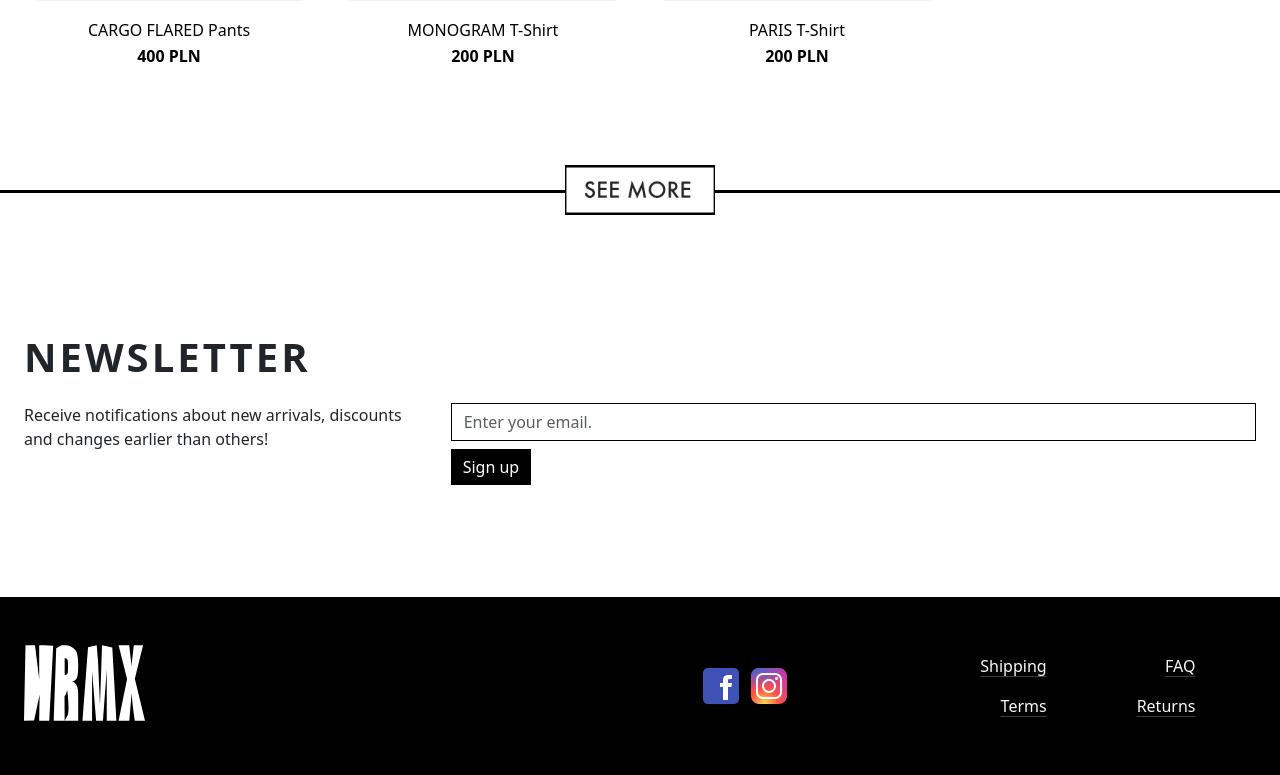
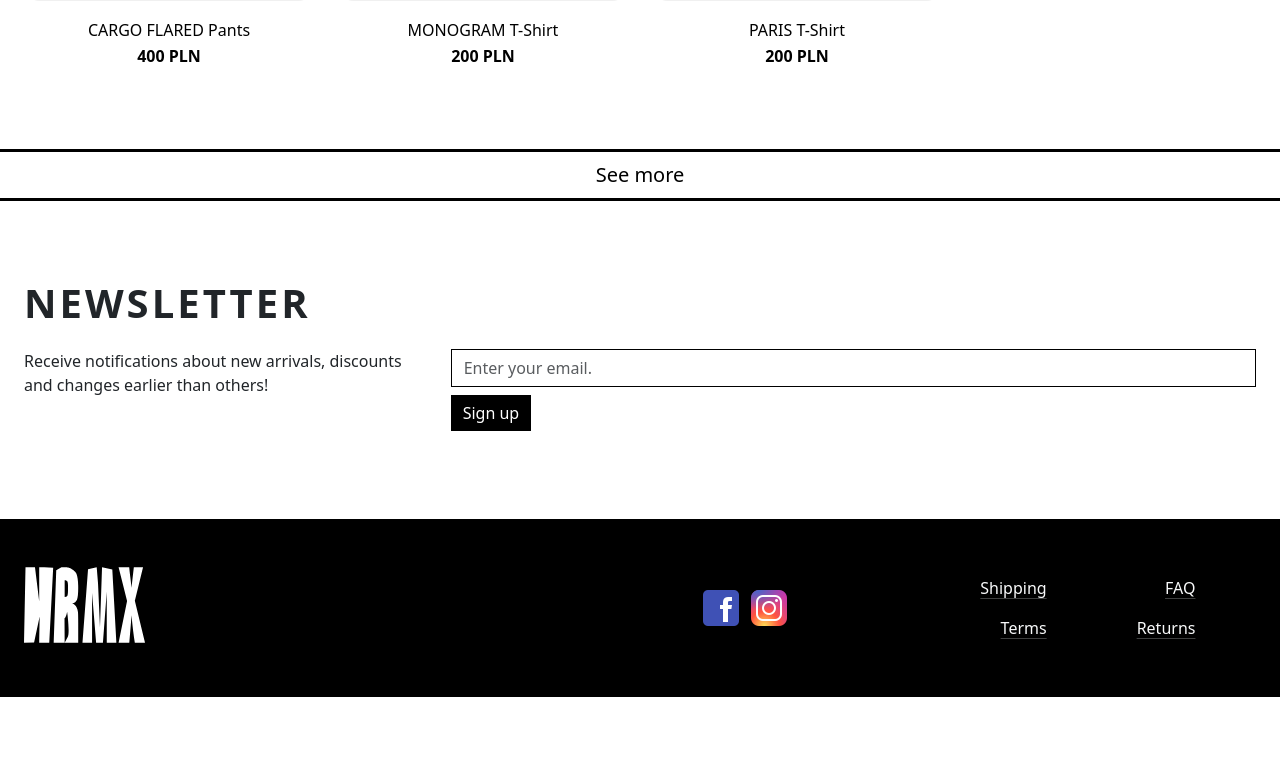
Before and after one commit to H4rmonixx/BasicEcommerce, a PHP site: page / in a window 1280 px wide. Shown: the part 1702-2477 px from the top of the page. After the commit the page ends 2399 px from the top, so only its background shows below. Run offline with PHP 8.4, Linux system fonts and the light colour scheme.

Commit message:
new layout engine

```diff
--- a/app/Controllers/HomeController.php
+++ b/app/Controllers/HomeController.php
@@ -3,23 +3,14 @@
 namespace App\Controllers;
 
 require_once __DIR__ . '/../Core/Request.php';
+require_once __DIR__ . '/../Core/LayoutEngine.php';
 use App\Core\Request;
+use App\Core\LayoutEngine;
 
 class HomeController {
     public function index(Request $request) {
-        $body = file_get_contents(__DIR__ . '/../Views/index.html');
-        $styles = <<<EOD
-        <link rel="stylesheet" href="/css/style.css">
-        <link rel="stylesheet" href="/css/index.css">
-        EOD;
-        $scripts = <<<EOD
-        <script src="/js/index.js"></script>
-        <script src="/js/loadProductTiles.js"></script>
-        <script src="/js/loadCartSize.js"></script>
-        <script src="/js/infobox.js"></script>
-        EOD;
 
-        include __DIR__ . '/../Views/layout.php';
+        echo LayoutEngine::resolveLayout('index.html');
 
         return true;
     }
--- a/app/Controllers/ProductController.php
+++ b/app/Controllers/ProductController.php
@@ -3,29 +3,18 @@
 namespace App\Controllers;
 
 require_once __DIR__ . '/../Core/Request.php';
+require_once __DIR__ . '/../Core/LayoutEngine.php';
 use App\Core\Request;
+use App\Core\LayoutEngine;
 
 class ProductController {
     public function productsList(Request $request) {
 
-        $title = "View products";
-        $body = file_get_contents(__DIR__ . '/../Views/products.html');
-        $styles = <<<EOD
-        <link rel="stylesheet" href="/css/style.css">
-        <link rel="stylesheet" href="/css/products.css">
-        EOD;
-        $scripts = <<<EOD
-        <script src="/js/products.js"></script>
-        <script src="/js/loadProductTiles.js"></script>
-        <script src="/js/loadCartSize.js"></script>
-        <script src="/js/infobox.js"></script>
-        EOD;
+        echo LayoutEngine::resolveLayout('products.html');
 
         if($request->param("category") != null){
-            $scripts .= '<script>linkCategory = "'.$request->param("category").'";</script>';
+            echo '<script>linkCategory = "'.$request->param("category").'";</script>';
         }
-
-        include __DIR__ . '/../Views/layout.php';
 
         return true;
     }
--- /dev/null
+++ b/app/Core/LayoutEngine.php
@@ -0,0 +1,24 @@
+<?php
+
+namespace App\Core;
+
+class LayoutEngine {
+
+    public static function resolveLayout($viewName){
+        $pattern = '/@section\("([^"]+)"\)\s*(.*?)\s*@endsection/s';
+        $view = file_get_contents(__DIR__ . '/../Views/' . $viewName);
+
+        preg_match_all($pattern, $view, $matches);
+
+        $website = file_get_contents(__DIR__ . '/../Views/layout.html');
+
+        foreach($matches[1] as $index => $name){
+            $website = str_replace("@showsection(\"$name\")", $matches[2][$index], $website);
+        }
+
+        $website = preg_replace('/@showsection\(\"([^"]+)\"\)/', "", $website);
+
+        return $website;
+    }
+
+};
--- a/app/Views/index.html
+++ b/app/Views/index.html
@@ -1,4 +1,21 @@
-<a href="allproducts_page.php?collection=1" class="banner container-fluid d-flex justify-content-center mb-4 mb-sm-5 p-0">
+@section("title")
+H.R.M.X
+@endsection
+
+@section("styles")
+<link rel="stylesheet" href="/css/style.css">
+<link rel="stylesheet" href="/css/index.css">
+@endsection
+
+@section("scripts")
+<script src="/js/index.js"></script>
+<script src="/js/loadProductTiles.js"></script>
+<script src="/js/loadCartSize.js"></script>
+<script src="/js/infobox.js"></script>
+@endsection
+
+@section("content")
+<a href="/products" class="banner container-fluid d-flex justify-content-center mb-4 mb-sm-5 p-0">
     <img class="d-none d-sm-block w-100" src="/assets/graphics/banner.png" alt="banner with ad">
     <img class="d-sm-none w-100" src="/assets/graphics/banner_small.png" alt="banner with ad">
 </a>
@@ -7,17 +24,5 @@
         <!-- inserted from database -->
     </div>
 </main>
-<div class="hr mb-5 pb-3 pt-3"><div></div><a href="allproducts_page.php"><img src="/assets/graphics/seemore.png" alt="See more"></a></div>
-<div class="container-xxl mb-5 pb-5 pt-5 ps-4 pe-4 ps-xxl-0 pe-xxl-0">
-    <div class="row gy-3 gx-5">
-        <div class="col-12 fs-1 newsletter-header">NEWSLETTER</div>
-        <div class="col-12 col-md-6 col-lg-4">Receive notifications about new arrivals, discounts and changes earlier than others!</div>
-        <div class="col-12 col-md-6 col-lg-8">
-            <form>
-                <input type="text" class="form-control mb-2" placeholder="Enter your email." id="newsletter-input-mail">
-                <div class="btn btn-primary" id="newsletter-button">Sign up</div>
-                <div class="mt-3" id="newsletter-callback"></div>
-            </form>
-        </div>
-    </div>
-</div>
+<a class="d-block text-center py-2 border-top border-3 border-black fs-5 more-btn" href="/products">See more</a>
+@endsection
--- a/app/Views/layout.php
+++ b/app/Views/layout.html
@@ -3,13 +3,15 @@
 <head>
     <meta charset="UTF-8">
     <meta name="viewport" content="width=device-width, initial-scale=1.0">
-    <title><?php if(isset($title)) {echo $title;} else {echo "H.R.M.X";}?></title>
+    <title>
+        @showsection("title")
+    </title>
     <link rel="shortcut icon" href="/assets/graphics/logo1.svg" type="image/svg+xml">
     <link rel="stylesheet" href="/frameworks/bootstrap-5.3.8-dist/css/bootstrap.min.css">
+    @showsection("styles")
     <script src="/frameworks/bootstrap-5.3.8-dist/js/bootstrap.bundle.min.js"></script>
     <script src="/frameworks/jquery-3.7.1.min.js"></script>
-    <?php if(isset($styles)) echo $styles; ?>
-    <?php if(isset($scripts)) echo $scripts; ?>
+    @showsection("scripts")
 </head>
 <body>
     <header class="navbar navbar-expand-lg bg-white">
@@ -65,7 +67,21 @@
             </div>
         </div>
     </header>
-    <?php if(isset($body)) echo $body; ?>
+    @showsection("content")
+    <div class="m-horizontal-line"></div>
+    <div class="container-xxl my-4 pb-5 pt-5 ps-4 pe-4 ps-xxl-0 pe-xxl-0">
+        <div class="row gy-3 gx-5">
+            <div class="col-12 fs-1 newsletter-header">NEWSLETTER</div>
+            <div class="col-12 col-md-6 col-lg-4">Receive notifications about new arrivals, discounts and changes earlier than others!</div>
+            <div class="col-12 col-md-6 col-lg-8">
+                <form>
+                    <input type="text" class="form-control mb-2" placeholder="Enter your email." id="newsletter-input-mail">
+                    <div class="btn btn-primary" id="newsletter-button">Sign up</div>
+                    <div class="mt-3" id="newsletter-callback"></div>
+                </form>
+            </div>
+        </div>
+    </div>
     <footer>
         <div class="container-xxl ps-4 pe-4 pe-xxl-0 ps-xxl-0 pt-5 pb-5">
             <div class="row gy-4">
@@ -87,3 +103,5 @@
     </footer>
 </body>
 </html>
+
+@showsection("test")
--- a/public/css/index.css
+++ b/public/css/index.css
@@ -29,41 +29,11 @@
     }
 }
 
-
-/* cut down */
-.hr{
-    position: relative;
-    display: flex;
-    justify-content: center;
-    align-items: center;
+.more-btn{
+    text-decoration: none;
+    color: black;
 }
-.hr div{
-    position: absolute;
-    left: 0;
-    top: 50%;
-    width: 100%;
-    height: 3px;
+.more-btn:hover{
     background-color: black;
-    z-index: 0;
+    color: white;
 }
-.hr a{
-    z-index: 1;
-}
-.hr img{
-    width: 150px;
-}
-@media (max-width: 420px){
-    .hr img{
-        width: 120px;
-    }
-}
-
-
-/* newsletter */
-.newsletter-header{
-    font-weight: 600;
-    letter-spacing: 3px;
-}
-#newsletter-callback{
-    color: darkred;
-}
--- a/public/css/style.css
+++ b/public/css/style.css
@@ -218,3 +218,18 @@ footer{
     align-items: center;
     font-size: 11px;
 }
+
+/* newsletter */
+.newsletter-header{
+    font-weight: 600;
+    letter-spacing: 3px;
+}
+#newsletter-callback{
+    color: darkred;
+}
+
+/* horizontal line */
+.m-horizontal-line{
+    height: 3px;
+    background-color: black;
+}
```
Also changed, not shown: app/Views/products.html (+18 -0 lines).
